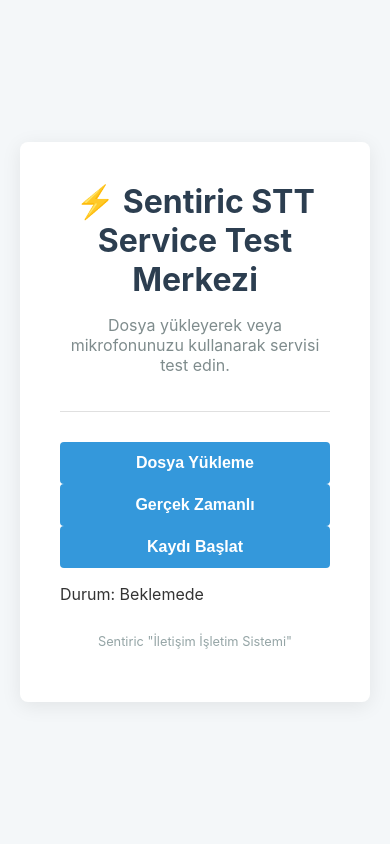
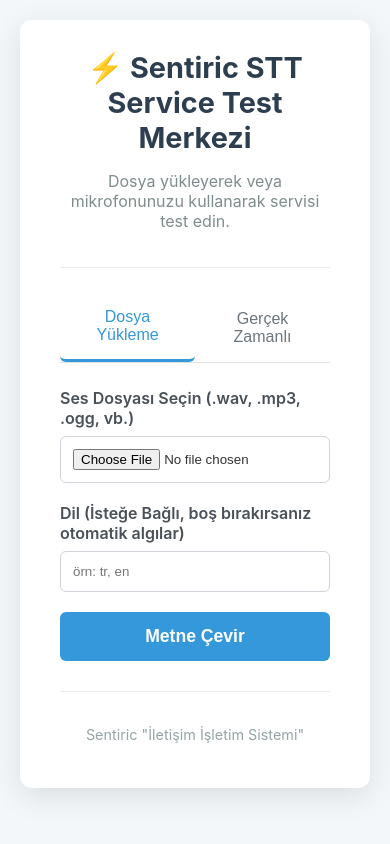
Before and after one commit to sentiric/sentiric-stt-service, a FastAPI app: page / in a window 390 px wide. Run offline with FastAPI, Linux system fonts and the light colour scheme; parts of the project's set-up code (start-up, migrations or seed data) failed here and were passed over.

Commit message:
feat(stt-service): Implement real-time streaming and advanced UI
This landmark commit elevates the stt-service from a file-based utility to a production-grade, real-time transcription engine, fulfilling the core requirements for live conversational AI.

Key Features & Enhancements:

1.  **WebSocket Streaming Endpoint:** A new `/api/v1/transcribe-stream` WebSocket endpoint has been added. It ingests a live audio stream (16kHz, 16-bit PCM) and returns transcriptions as they are generated.

2.  **Voice Activity Detection (VAD):** A new `AudioProcessor` service now uses `webrtcvad` to intelligently detect speech and silence in the audio stream. It processes audio chunks and finalizes transcription segments upon detecting pauses, perfectly mimicking human conversation flow.

3.  **Advanced Test UI with Microphone Support:** The test UI at the root URL is now a comprehensive "Test Center". It features a new "Real-Time" tab that allows developers to stream audio directly from their microphone, providing an end-to-end test of the entire streaming architecture and simulating a live agent or phone call scenario.

4.  **Architectural Refinements:** The codebase has been refactored to support the new streaming paradigm. Dependencies for WebSockets and VAD have been added. The `TASKS.md` has been updated to reflect the completion of all Phase 2 (Streaming) objectives.

This makes the stt-service fully prepared to act as the "ears" for real-time services like `agent-service` and `media-service`.

```diff
--- a/app/static/script.js
+++ b/app/static/script.js
@@ -1,14 +1,76 @@
-// ... (mevcut dosya yükleme kodu) ...
+document.addEventListener('DOMContentLoaded', () => {
+    // Sekme yönetimi
+    const tabs = document.querySelectorAll('.tab-link');
+    const tabContents = document.querySelectorAll('.tab-content');
 
-// YENİ: Gerçek Zamanlı Transkripsiyon Mantığı
+    tabs.forEach(tab => {
+        tab.addEventListener('click', () => {
+            tabs.forEach(item => item.classList.remove('active'));
+            tab.classList.add('active');
+
+            const target = document.querySelector(`#${tab.dataset.tab}`);
+            tabContents.forEach(content => content.classList.remove('active'));
+            target.classList.add('active');
+        });
+    });
+
+    // Dosya Yükleme Mantığı
+    const transcribeForm = document.getElementById('transcribe-form');
+    transcribeForm.addEventListener('submit', async function(event) {
+        event.preventDefault();
+
+        const form = event.target;
+        const formData = new FormData(form);
+        const resultContainer = document.getElementById('file-result-container');
+        const resultText = document.getElementById('file-result-text');
+        const errorMessage = document.getElementById('file-error-message');
+        const spinner = document.getElementById('file-spinner');
+        const submitBtn = document.getElementById('submit-btn');
+
+        resultContainer.classList.remove('hidden');
+        resultText.textContent = '';
+        errorMessage.classList.add('hidden');
+        spinner.classList.remove('hidden');
+        submitBtn.disabled = true;
+        submitBtn.textContent = 'İşleniyor...';
+
+        try {
+            const response = await fetch('/api/v1/transcribe', {
+                method: 'POST',
+                body: formData
+            });
+
+            if (!response.ok) {
+                const errorData = await response.json();
+                throw new Error(errorData.detail || `HTTP hatası! Durum: ${response.status}`);
+            }
+
+            const data = await response.json();
+            resultText.textContent = data.text;
+
+        } catch (error) {
+            console.error('Transkripsiyon hatası:', error);
+            errorMessage.textContent = `Hata: ${error.message}`;
+            errorMessage.classList.remove('hidden');
+        } finally {
+            spinner.classList.add('hidden');
+            submitBtn.disabled = false;
+            submitBtn.textContent = 'Metne Çevir';
+        }
+    });
+
+    // Gerçek Zamanlı Transkripsiyon Mantığı
     const recordBtn = document.getElementById('record-btn');
     const statusText = document.getElementById('status-text');
     const streamResultContainer = document.getElementById('stream-result-container');
-const streamResultText = document.getElementById('stream-result-text');
     const finalResultText = document.getElementById('final-result-text');
+    const streamErrorMessage = document.getElementById('stream-error-message');
+    const languageStreamInput = document.getElementById('language-stream');
 
     let websocket;
     let mediaRecorder;
+    let audioContext;
+    let processor;
     let isRecording = false;
 
     recordBtn.addEventListener('click', () => {
@@ -19,75 +81,90 @@ recordBtn.addEventListener('click', () => {
         }
     });
 
-function startRecording() {
-    navigator.mediaDevices.getUserMedia({ audio: true, video: false })
-        .then(stream => {
+    async function startRecording() {
+        try {
+            const stream = await navigator.mediaDevices.getUserMedia({ audio: true, video: false });
+
             isRecording = true;
-            recordBtn.textContent = 'Kaydı Durdur';
-            statusText.textContent = 'Durum: Kaydediliyor...';
+            recordBtn.textContent = '🛑 Kaydı Durdur';
+            recordBtn.classList.add('recording');
+            statusText.textContent = 'Durum: Bağlanılıyor...';
             streamResultContainer.classList.remove('hidden');
-            streamResultText.textContent = '';
+            streamErrorMessage.classList.add('hidden');
             finalResultText.textContent = '';
 
-            const wsUrl = `ws://${window.location.host}/api/v1/transcribe-stream`;
+            const language = languageStreamInput.value.trim();
+            const wsUrl = `ws://${window.location.host}/api/v1/transcribe-stream${language ? `?language=${language}` : ''}`;
             websocket = new WebSocket(wsUrl);
 
             websocket.onopen = () => {
-                statusText.textContent = 'Durum: Bağlantı kuruldu, konuşun...';
-                mediaRecorder = new MediaRecorder(stream);
-                mediaRecorder.ondataavailable = event => {
-                    if (event.data.size > 0 && websocket.readyState === WebSocket.OPEN) {
-                        websocket.send(event.data);
+                statusText.textContent = 'Durum: Bağlantı kuruldu, konuşabilirsiniz...';
+                audioContext = new AudioContext({ sampleRate: 16000 });
+                const source = audioContext.createMediaStreamSource(stream);
+                processor = audioContext.createScriptProcessor(1024, 1, 1);
+
+                source.connect(processor);
+                processor.connect(audioContext.destination);
+
+                processor.onaudioprocess = (e) => {
+                    const inputData = e.inputBuffer.getChannelData(0);
+                    const int16Data = new Int16Array(inputData.length);
+                    for (let i = 0; i < inputData.length; i++) {
+                        int16Data[i] = Math.max(-1, Math.min(1, inputData[i])) * 32767;
+                    }
+                    if (websocket.readyState === WebSocket.OPEN) {
+                        websocket.send(int16Data.buffer);
                     }
                 };
-                mediaRecorder.start(250); // Her 250ms'de bir veri gönder
             };
 
             websocket.onmessage = event => {
                 const result = JSON.parse(event.data);
-                if (result.type === 'partial') {
-                    streamResultText.textContent = result.text;
-                } else if (result.type === 'final') {
+                if (result.type === 'final' && result.text) {
                     finalResultText.textContent += result.text + ' ';
-                    streamResultText.textContent = ''; // Geçici metni temizle
                 } else if (result.type === 'error') {
-                    statusText.textContent = `Hata: ${result.message}`;
+                    streamErrorMessage.textContent = `Hata: ${result.message}`;
+                    streamErrorMessage.classList.remove('hidden');
                 }
             };
 
             websocket.onclose = () => {
                 statusText.textContent = 'Durum: Bağlantı kapandı.';
-                stopRecording(stream);
+                if(isRecording) stopRecording(stream);
             };
 
             websocket.onerror = (error) => {
-                console.error('WebSocket Error:', error);
-                statusText.textContent = 'Hata: WebSocket bağlantı hatası.';
+                console.error('WebSocket Hatası:', error);
+                streamErrorMessage.textContent = 'Hata: WebSocket bağlantı hatası.';
+                streamErrorMessage.classList.remove('hidden');
+                if(isRecording) stopRecording(stream);
             };
 
-        })
-        .catch(err => {
+        } catch (err) {
             console.error('Mikrofon erişim hatası:', err);
-            statusText.textContent = 'Hata: Mikrofon erişimi reddedildi.';
-        });
+            statusText.textContent = 'Hata: Mikrofon erişimi reddedildi veya bulunamadı.';
+        }
     }
 
     function stopRecording(stream) {
-    if (mediaRecorder && mediaRecorder.state === 'recording') {
-        mediaRecorder.stop();
+        if (processor) {
+            processor.disconnect();
+            processor = null;
+        }
+        if (audioContext) {
+            audioContext.close();
+            audioContext = null;
         }
         if (websocket && websocket.readyState === WebSocket.OPEN) {
             websocket.close();
         }
-    if (stream) {
+        if(stream) {
              stream.getTracks().forEach(track => track.stop());
         }
+
         isRecording = false;
-    recordBtn.textContent = 'Kaydı Başlat';
+        recordBtn.textContent = '🎤 Kaydı Başlat';
+        recordBtn.classList.remove('recording');
         statusText.textContent = 'Durum: Beklemede';
     }
-
-// Sekme yönetimi
-function openTab(evt, tabName) {
-    // ... (sekme değiştirme JS kodu) ...
-}
+});
--- a/app/static/style.css
+++ b/app/static/style.css
@@ -4,7 +4,7 @@ body {
     color: #333;
     display: flex;
     justify-content: center;
-    align-items: center;
+    align-items: flex-start;
     min-height: 100vh;
     margin: 0;
     padding: 20px;
@@ -13,28 +13,64 @@ body {
 
 .container {
     background-color: #fff;
-    padding: 40px;
-    border-radius: 8px;
-    box-shadow: 0 4px 20px rgba(0, 0, 0, 0.08);
-    max-width: 600px;
+    padding: 30px 40px;
+    border-radius: 12px;
+    box-shadow: 0 8px 30px rgba(0, 0, 0, 0.1);
+    max-width: 700px;
     width: 100%;
 }
 
 header {
     text-align: center;
-    margin-bottom: 30px;
-    border-bottom: 1px solid #e0e0e0;
+    margin-bottom: 25px;
+    border-bottom: 1px solid #e9ecef;
     padding-bottom: 20px;
 }
 
 header h1 {
     color: #2c3e50;
     margin: 0;
+    font-size: 1.8rem;
 }
 
 header p {
     color: #7f8c8d;
     font-size: 1rem;
+}
+
+.tabs {
+    display: flex;
+    border-bottom: 1px solid #dee2e6;
+    margin-bottom: 25px;
+}
+
+.tab-link {
+    background: none;
+    border: none;
+    padding: 15px 20px;
+    cursor: pointer;
+    font-size: 1rem;
+    font-weight: 500;
+    color: #6c757d;
+    position: relative;
+    transition: color 0.2s ease-in-out;
+}
+
+.tab-link:hover {
+    color: #343a40;
+}
+
+.tab-link.active {
+    color: #3498db;
+    border-bottom: 3px solid #3498db;
+}
+
+.tab-content {
+    display: none;
+}
+
+.tab-content.active {
+    display: block;
 }
 
 .form-group {
@@ -45,56 +81,72 @@ label {
     display: block;
     margin-bottom: 8px;
     font-weight: 600;
-    color: #555;
+    color: #495057;
 }
 
 input[type="file"], input[type="text"] {
     width: 100%;
-    padding: 10px;
-    border: 1px solid #ccc;
-    border-radius: 4px;
+    padding: 12px;
+    border: 1px solid #ced4da;
+    border-radius: 6px;
     box-sizing: border-box;
+    transition: border-color 0.2s, box-shadow 0.2s;
 }
-
-input[type="file"] {
-    cursor: pointer;
+input[type="file"]:focus, input[type="text"]:focus {
+    outline: none;
+    border-color: #3498db;
+    box-shadow: 0 0 0 2px rgba(52, 152, 219, 0.2);
 }
 
 button {
     width: 100%;
-    padding: 12px;
+    padding: 14px;
     background-color: #3498db;
     color: white;
     border: none;
-    border-radius: 4px;
+    border-radius: 6px;
     cursor: pointer;
-    font-size: 1rem;
+    font-size: 1.1rem;
     font-weight: 600;
-    transition: background-color 0.3s ease;
+    transition: background-color 0.3s ease, transform 0.1s ease;
 }
 
 button:hover {
     background-color: #2980b9;
 }
+button:active {
+    transform: scale(0.98);
+}
+button:disabled {
+    background-color: #bdc3c7;
+    cursor: not-allowed;
+}
 
-#result-container {
+#record-btn.recording {
+    background-color: #e74c3c;
+}
+#record-btn.recording:hover {
+    background-color: #c0392b;
+}
+
+.result-container {
     margin-top: 30px;
-    border-top: 1px solid #e0e0e0;
+    border-top: 1px solid #e9ecef;
     padding-top: 20px;
 }
 
-#result-text {
-    background-color: #ecf0f1;
+pre {
+    background-color: #f8f9fa;
     padding: 15px;
-    border-radius: 4px;
+    border-radius: 6px;
+    border: 1px solid #e9ecef;
     white-space: pre-wrap;
     word-wrap: break-word;
-    font-family: "Courier New", Courier, monospace;
+    font-family: "SFMono-Regular", Consolas, "Liberation Mono", Menlo, Courier, monospace;
+    min-height: 50px;
 }
 
-.hidden {
-    display: none;
-}
+.hidden { display: none; }
 
 .spinner {
     border: 4px solid #f3f3f3;
@@ -106,22 +158,30 @@ button:hover {
     margin: 20px auto;
 }
 
-@keyframes spin {
-    0% { transform: rotate(0deg); }
-    100% { transform: rotate(360deg); }
-}
+@keyframes spin { 0% { transform: rotate(0deg); } 100% { transform: rotate(360deg); } }
 
 .error {
     background-color: #e74c3c;
     color: white;
     padding: 15px;
-    border-radius: 4px;
+    border-radius: 6px;
     text-align: center;
+    font-weight: 500;
+}
+
+.real-time-controls { margin-bottom: 20px; }
+.real-time-controls #status-text {
+    text-align: center;
+    margin-top: 15px;
+    color: #6c757d;
+    font-style: italic;
 }
 
 footer {
     text-align: center;
     margin-top: 30px;
-    font-size: 0.8rem;
+    padding-top: 20px;
+    border-top: 1px solid #e9ecef;
+    font-size: 0.9rem;
     color: #95a5a6;
 }
--- a/app/templates/index.html
+++ b/app/templates/index.html
@@ -14,32 +14,46 @@
         </header>
 
         <div class="tabs">
-            <button class="tab-link active" onclick="openTab(event, 'file-upload')">Dosya Yükleme</button>
-            <button class="tab-link" onclick="openTab(event, 'real-time')">Gerçek Zamanlı</button>
+            <button class="tab-link active" data-tab="file-upload">Dosya Yükleme</button>
+            <button class="tab-link" data-tab="real-time">Gerçek Zamanlı</button>
         </div>
 
         <main>
             <!-- Dosya Yükleme Sekmesi -->
             <div id="file-upload" class="tab-content active">
                 <form id="transcribe-form">
-                    <!-- ... (mevcut form aynı kalıyor) ... -->
+                    <div class="form-group">
+                        <label for="audio-file">Ses Dosyası Seçin (.wav, .mp3, .ogg, vb.)</label>
+                        <input type="file" id="audio-file" name="audio_file" accept="audio/*" required>
+                    </div>
+                    <div class="form-group">
+                        <label for="language-file">Dil (İsteğe Bağlı, boş bırakırsanız otomatik algılar)</label>
+                        <input type="text" id="language-file" name="language" placeholder="örn: tr, en">
+                    </div>
+                    <button type="submit" id="submit-btn">Metne Çevir</button>
                 </form>
                 <div id="file-result-container" class="result-container hidden">
-                    <!-- ... (mevcut sonuç alanı aynı kalıyor) ... -->
+                    <h2>Çeviri Sonucu:</h2>
+                    <div id="file-spinner" class="spinner hidden"></div>
+                    <pre id="file-result-text"></pre>
+                    <div id="file-error-message" class="error hidden"></div>
                 </div>
             </div>
 
             <!-- Gerçek Zamanlı Sekmesi -->
             <div id="real-time" class="tab-content">
+                <div class="form-group">
+                    <label for="language-stream">Dil (İsteğe Bağlı)</label>
+                    <input type="text" id="language-stream" placeholder="örn: tr, en">
+                </div>
                 <div class="real-time-controls">
-                    <button id="record-btn">Kaydı Başlat</button>
+                    <button id="record-btn">🎤 Kaydı Başlat</button>
                     <p id="status-text">Durum: Beklemede</p>
                 </div>
                 <div id="stream-result-container" class="result-container hidden">
-                    <h2>Anlık Çeviri:</h2>
-                    <pre id="stream-result-text"></pre>
                     <h2>Nihai Çeviri:</h2>
                     <pre id="final-result-text"></pre>
+                    <div id="stream-error-message" class="error hidden"></div>
                 </div>
             </div>
         </main>
```
Also changed, not shown: TASKS.md (+14 -11 lines), app/api/v1/endpoints.py (+50 -21 lines), app/services/streaming_service.py (+57 -37 lines), pyproject.toml (+4 -4 lines). Lines whose indentation alone changed are shown as unchanged.
